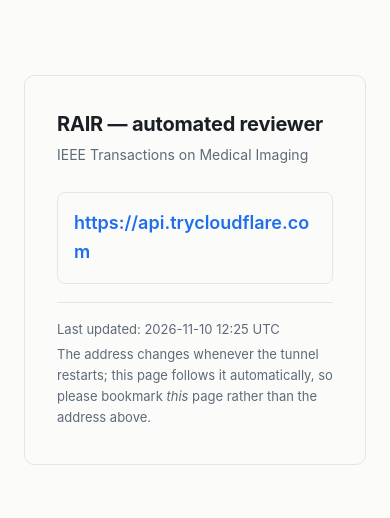
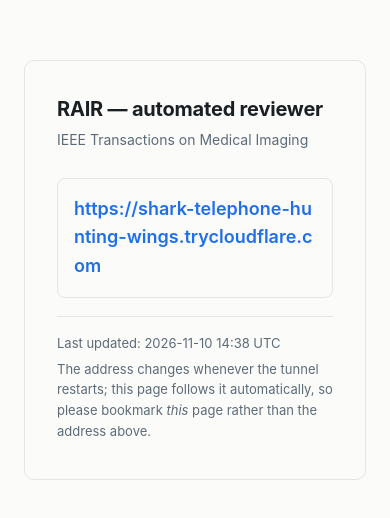
Before and after one commit to mkboch/rair-access, a plain HTML site: page index.html in a window 390 px wide. Shown: the part 152-670 px from the top of the page. Drawn offline with Linux system fonts and the light colour scheme.

Commit message:
link: https://shark-telephone-hunting-wings.trycloudflare.com

```diff
--- a/index.html
+++ b/index.html
@@ -31,9 +31,9 @@
 <div class="card">
   <h1>RAIR — automated reviewer</h1>
   <div class="sub">IEEE Transactions on Medical Imaging</div>
-  <a class="link" id="u" href="https://api.trycloudflare.com">https://api.trycloudflare.com</a>
+  <a class="link" id="u" href="https://shark-telephone-hunting-wings.trycloudflare.com">https://shark-telephone-hunting-wings.trycloudflare.com</a>
   <div class="meta">
-    <div>Last updated: <span id="t">2026-11-10 12:25 UTC</span></div>
+    <div>Last updated: <span id="t">2026-11-10 14:38 UTC</span></div>
     <div>The address changes whenever the tunnel restarts; this page follows it
          automatically, so please bookmark <em>this</em> page rather than the address above.</div>
   </div>
```
